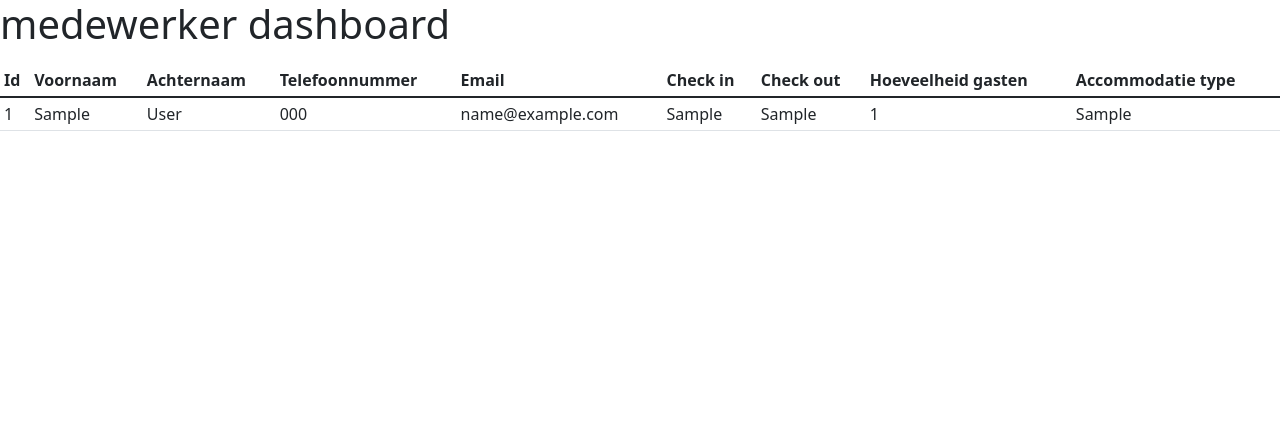
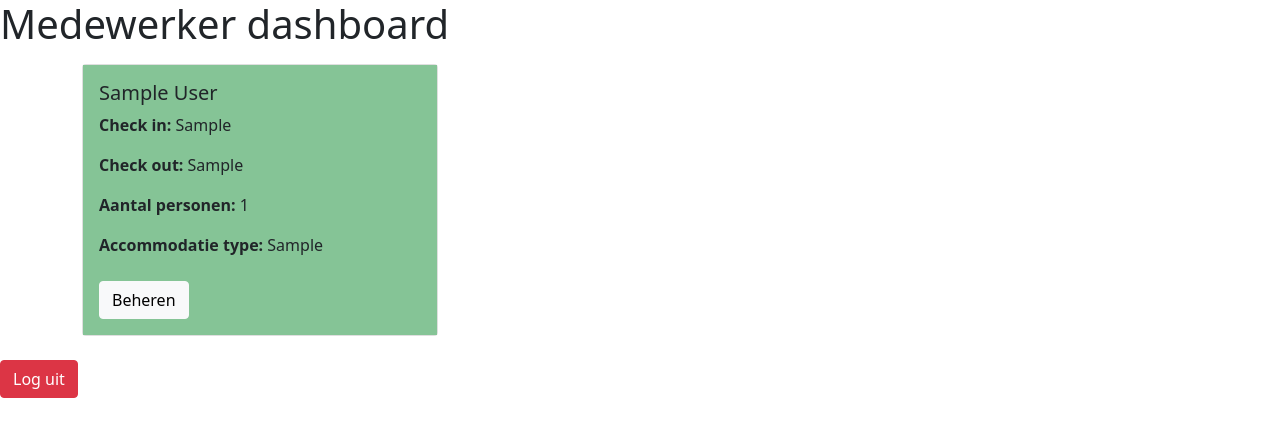
Before and after one commit to LingzanSekema/Boer-Bert-Reserveringssysteem, a PHP site: page /medewerker_dashboard.php in a window 1280 px wide. Shown: the top 437 px of the page. Run offline with PHP 8.4, Linux system fonts and the light colour scheme; the visitor is signed in with stand-in values (Sample User, id 1); tables that the repository leaves empty or names only in its code hold one stand-in row (values such as "Sample post").

Commit message:
log uit knop, inlog verbeterd, medewerker dashboard & info

```diff
--- a/medewerker_dashboard.php
+++ b/medewerker_dashboard.php
@@ -1,14 +1,30 @@
 <?php
+session_start();
+
+if (!isset($_SESSION['email']) || $_SESSION['role'] !== 'medewerker') {
+    // Gebruiker is niet ingelogd, doorverwijzen naar loginpagina
+    header('Location: login.php');
+    exit();
+}
+
+
 require 'database.php';
-
 
 $allReserveringen = $conn->query("SELECT * FROM reservering");
 $reserveringen = $allReserveringen->fetch_all(MYSQLI_ASSOC);
 
-
+// Log uit functionaliteit
+if (isset($_POST['logout'])) {
+    // Verwijder alle sessievariabelen
+    session_unset();
+    // Vernietig de sessie
+    session_destroy();
+    // Redirect naar de loginpagina
+    header('Location: login.php');
+    exit();
+}
 
 ?>
-
 <!DOCTYPE html>
 <html lang="en">
 
@@ -16,54 +32,42 @@ $reserveringen = $allReserveringen->fetch_all(MYSQLI_ASSOC);
     <meta charset="UTF-8">
     <meta http-equiv="X-UA-Compatible" content="IE=edge">
     <meta name="viewport" content="width=device-width, initial-scale=1.0">
-    <title>medewerker dashboard</title>
+    <title>Medewerker dashboard</title>
     <link href="https://cdn.jsdelivr.net/npm/bootstrap@5.1.3/dist/css/bootstrap.min.css" rel="stylesheet" integrity="sha384-1BmE4kWBq78iYhFldvKuhfTAU6auU8tT94WrHftjDbrCEXSU1oBoqyl2QvZ6jIW3" crossorigin="anonymous">
 
 </head>
 
 <body>
-    <h1 class="mb-3 ">medewerker dashboard</h1>
 
-    <table class="table table-sm">
-        <thead>
-            <tr>
-                <th>Id</th>
-                <th>Voornaam</th>
-                <th>Achternaam</th>
-                <th>Telefoonnummer</th>
-                <th>Email</th>
-                <th>Check in</th>
-                <th>Check out</th>
-                <th>Hoeveelheid gasten</th>
-                <th>Accommodatie type</th>
+    <h1 class="mb-3 ">Medewerker dashboard</h1>
+    <div class="container">
 
-            </tr>
-        </thead>
-        <tbody>
+        <div class="row">
+
             <?php foreach ($reserveringen as $reservering) { ?>
-                <tr>
-                    <td><?php echo $reservering["id"] ?></td>
-                    <td><?php echo $reservering["firstname"] ?></td>
-                    <td><?php echo $reservering["lastname"] ?></td>
-                    <td><?php echo $reservering["phone"] ?></td>
-                    <td><?php echo $reservering["email"] ?></td>
-                    <td><?php echo $reservering["check_in"] ?></td>
-                    <td><?php echo $reservering["check_out"] ?></td>
-                    <td><?php echo $reservering["guest_count"] ?></td>
-                    <td><?php echo $reservering["accommodation_type"] ?></td>
-                </tr>
+                <div class="col-md-4 mb-4">
+                    <div class="card">
+                            <div class="card-body" style="background-color: #85C496;">
+                            <h5 class="card-title"><?php echo ($reservering["firstname"]) . ' ' . ($reservering["lastname"]); ?></h5>
+                            <p class="card-text"><strong>Check in:</strong> <?php echo ($reservering["check_in"]); ?></p>
+                            <p class="card-text"><strong>Check out:</strong> <?php echo ($reservering["check_out"]); ?></p>
+                            <p class="card-text"><strong>Aantal personen:</strong> <?php echo ($reservering["guest_count"]); ?></p>
+                            <p class="card-text"><strong>Accommodatie type:</strong> <?php echo ($reservering["accommodation_type"]); ?></p>
+                            <!--knop toevoegen -->
+                            <a href="info.php?id=<?php echo $reservering['id']; ?>" class="btn btn-light mt-2">Beheren</a>
+
+                        </div>
+                    </div>
+                </div>
             <?php } ?>
-        </tbody>
-    </table>
+        </div>
+    </div>
+<!-- Log uit knop -->
+    <form method="POST" action="">
+        <button type="submit" name="logout" class="btn btn-danger">Log uit</button>
+    </form>
 
     <script src="https://cdn.jsdelivr.net/npm/bootstrap@5.2.0-beta1/dist/js/bootstrap.bundle.min.js" integrity="sha384-pprn3073KE6tl6bjs2QrFaJGz5/SUsLqktiwsUTF55Jfv3qYSDhgCecCxMW52nD2" crossorigin="anonymous"></script>
-
 </body>
 
 </html>
-
-
-
-
-
-</html>
```
Also changed, not shown: bert_dashboard.php (+10 -0 lines), info.php (added, +86 -0 lines).
